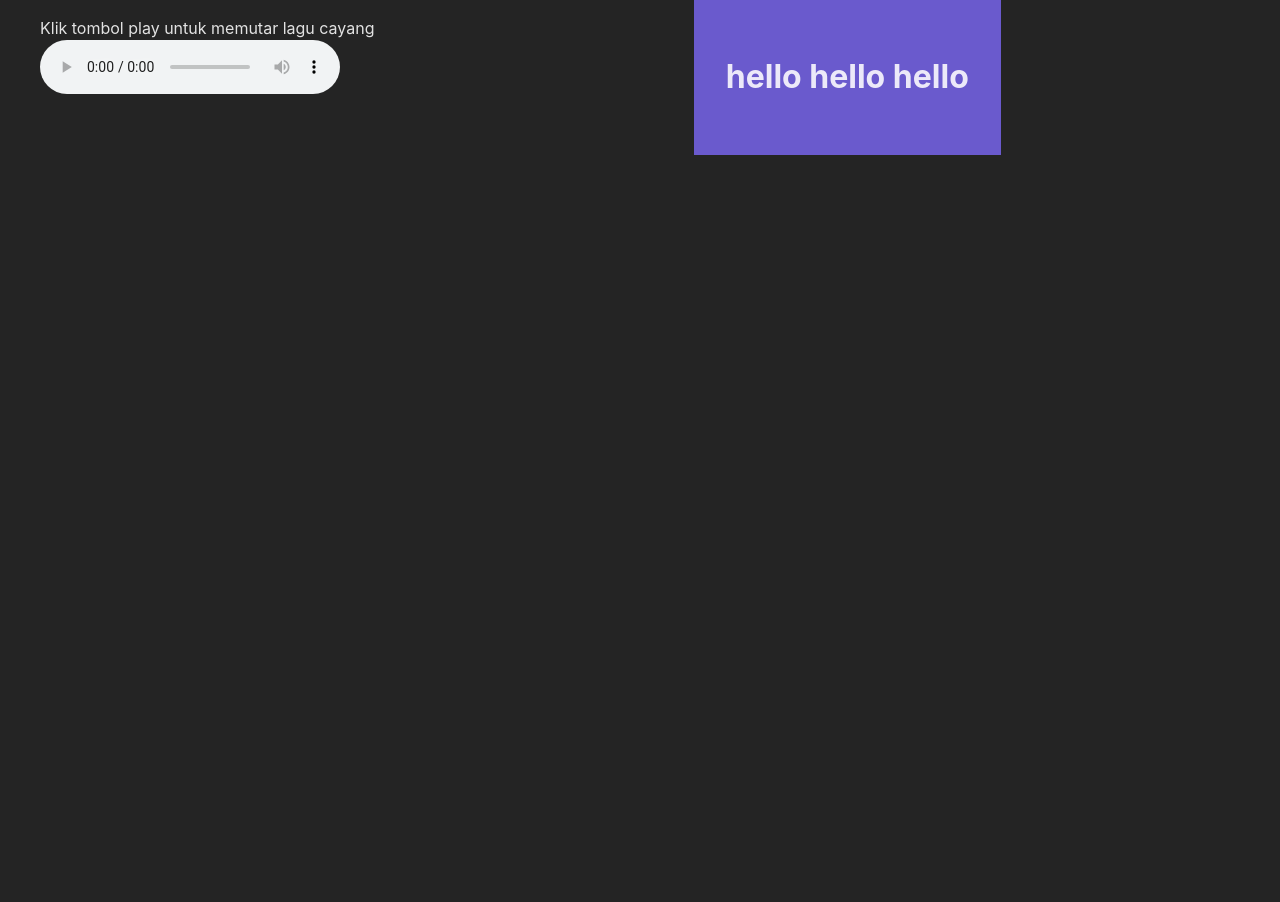
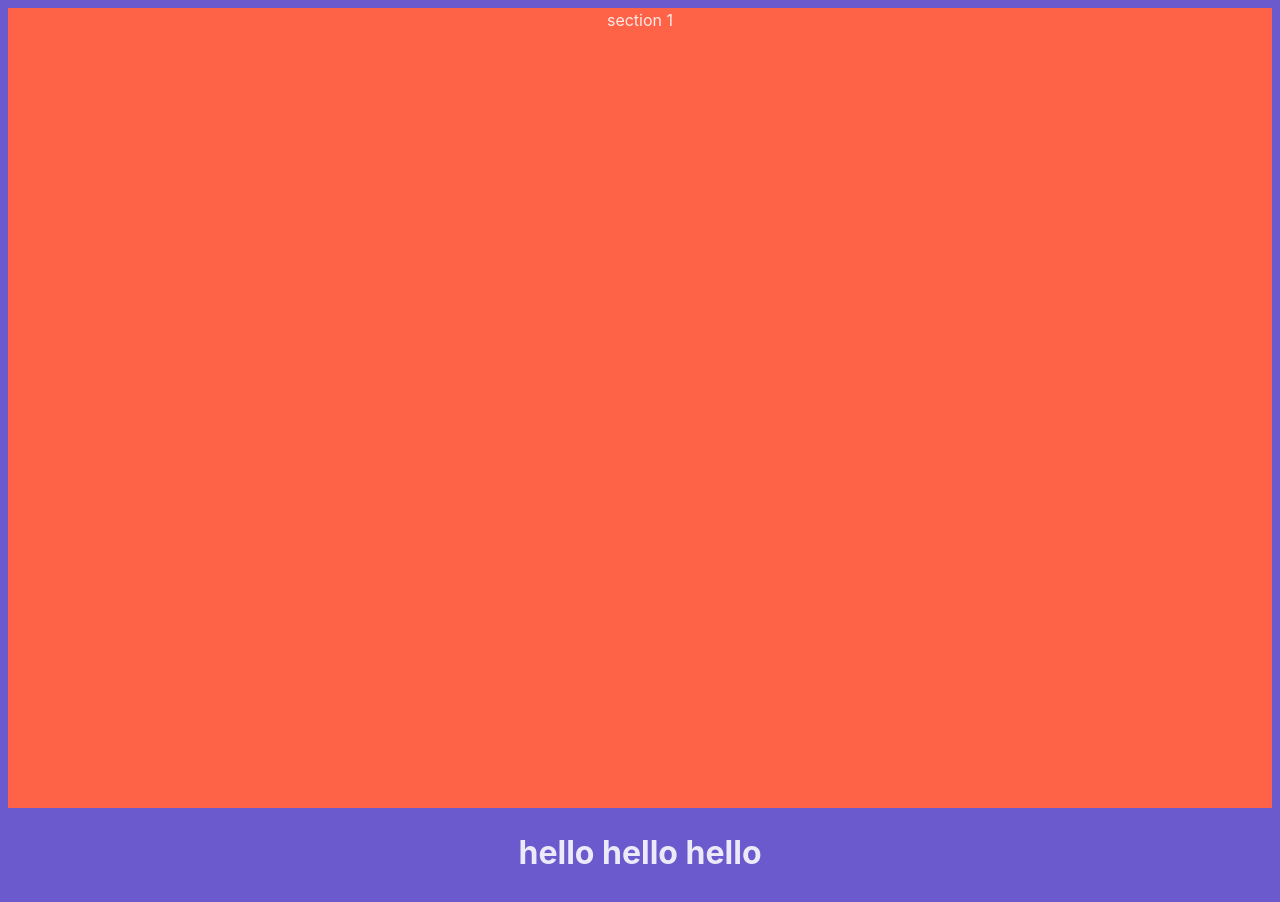
Before and after one commit to reynaldlamury/valentine2023, a website built with Vite: page src/index.html in a window 1280 px wide. Before the commit the page ends 800 px from the top, so only its background shows below. Built offline with nearby package versions, Linux system fonts and the light colour scheme.

Commit message:
create basic layouting

```diff
--- a/src/index.html
+++ b/src/index.html
@@ -3,6 +3,7 @@
   <head>
     <meta charset="UTF-8" />
     <meta name="viewport" content="width=device-width, initial-scale=1.0" />
+    <link rel="stylesheet" href="/style.css" />
     <title>Vite App</title>
   </head>
   <body>
@@ -14,7 +15,9 @@
     </figure>
 
     <div id="app">
-      <h1>hello hello hello</h1>
+      <section class="section1">section 1</section>
+
+      <h1 class="heading">hello hello hello</h1>
     </div>
     <script type="module" src="/main.js"></script>
   </body>
--- a/src/style.css
+++ b/src/style.css
@@ -1,3 +1,9 @@
+*,
+*::after,
+*::before {
+  box-sizing: border-box;
+}
+
 :root {
   font-family: Inter, system-ui, Avenir, Helvetica, Arial, sans-serif;
   line-height: 1.5;
@@ -15,6 +21,7 @@
 }
 
 body {
+  padding: 0;
   margin: 0;
   display: flex;
 }
@@ -22,7 +29,22 @@ body {
 #app {
   background-color: slateblue;
   max-width: 1280px;
+  width: 100%;
   margin: 0 auto;
-  padding: 2rem;
+  padding: 0.5rem;
   text-align: center;
 }
+
+#song {
+  display: none;
+}
+
+figure {
+  display: none;
+}
+
+.section1 {
+  background-color: tomato;
+  height: 100vh;
+  width: 100%;
+}
--- a/vite.config.js
+++ b/vite.config.js
@@ -1,13 +1,13 @@
 import { defineConfig } from 'vite';
 
 export default defineConfig({
-  base: '',
+  base: '/valentine2023',
   root: 'src',
   build: {
     outDir: '../dist',
   },
 
   assets: {
-    include: ['**/*.mp3'],
+    include: ['**/*.mp3', '**/*.jpg', '**/*.JPG', '**/*.png', '**/*.PNG'],
   },
 });
```
